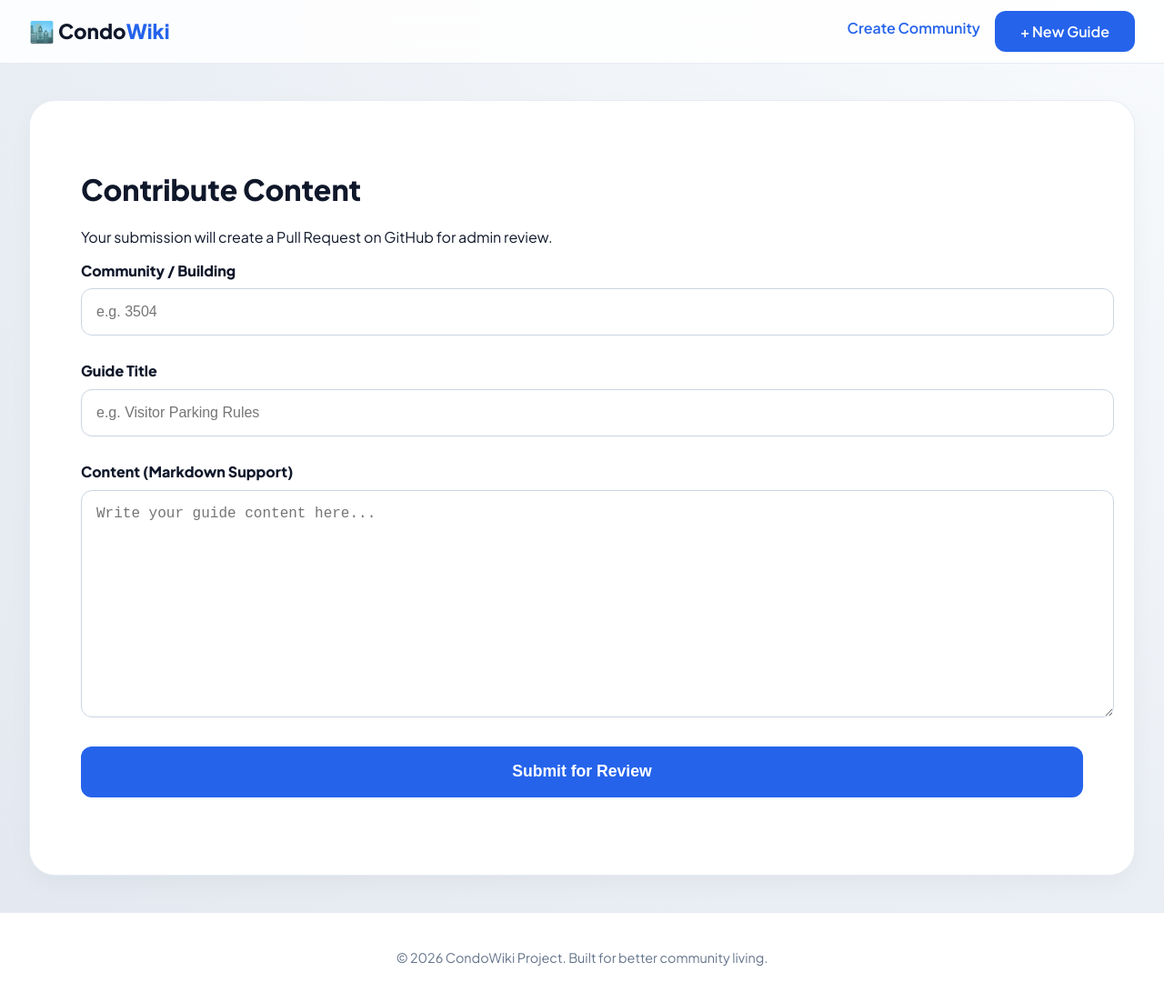
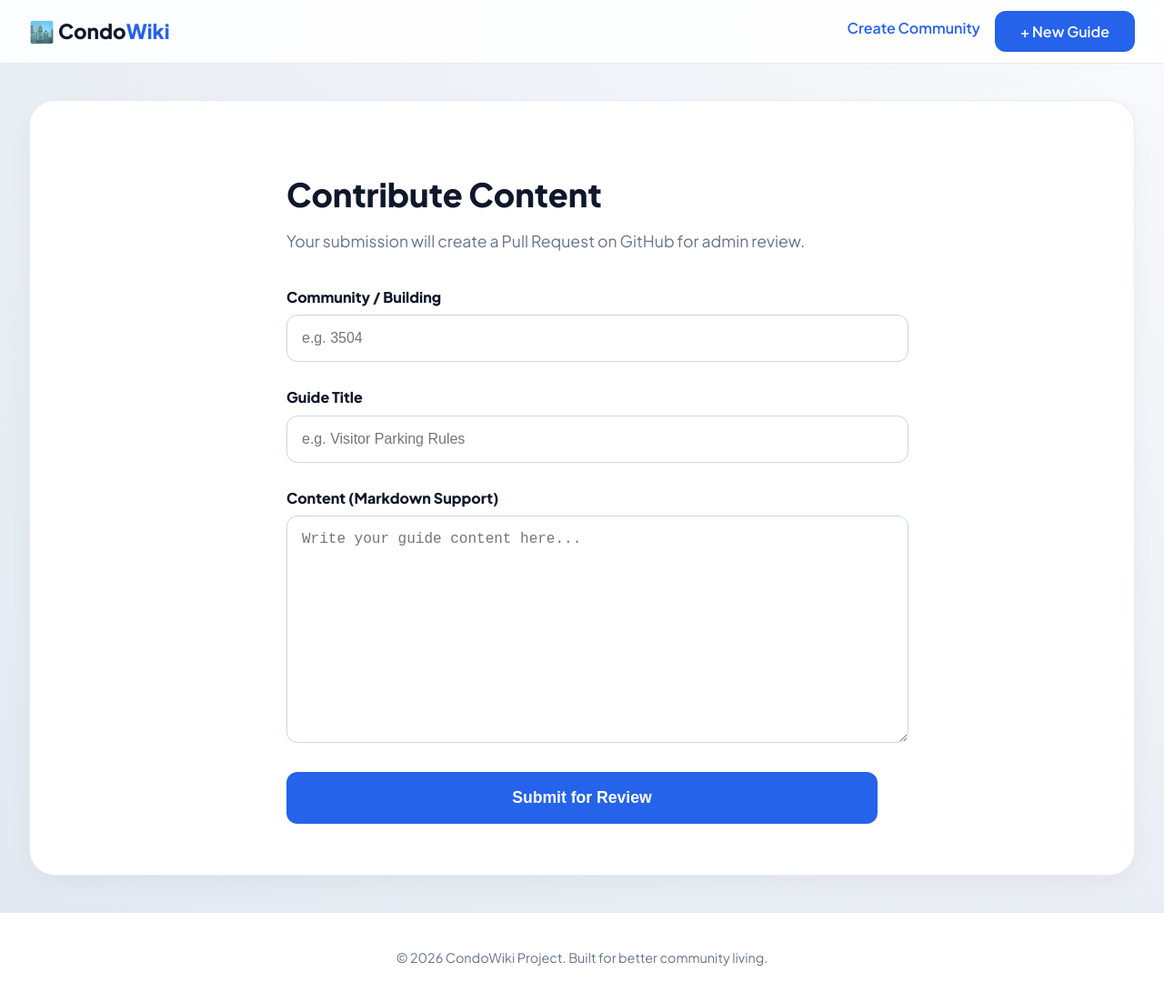
Before and after one commit to dekumar2-lab/lab-community, a Jekyll site: the page built from submit.html, in a window 1280 px wide and 1102 px high. Shown: the whole window at 91% size. Built offline with Jekyll 4.4.1, drawn with Linux system fonts in a browser that asks for light colours.

Commit message:
Checkpoint 1

```diff
--- a/_includes/custom-styles.html
+++ b/_includes/custom-styles.html
@@ -205,4 +205,9 @@
         display: block;
         margin-bottom: 0.6rem;
     }
+
+    #submitDiv {
+        max-width: 650px;
+        margin: 0 auto;
+    }
 </style>
--- a/submit.html
+++ b/submit.html
@@ -3,9 +3,9 @@ layout: default
 title: Submit Guide
 ---
 
-<div >
-    <h1 >Contribute Content</h1>
-    <p >Your submission will create a Pull Request on
+<div id="submitDiv">
+    <h1 style="font-size: 2.25rem; margin-bottom: 0.5rem;">Contribute Content</h1>
+    <p style="color: #64748b; margin-bottom: 2.5rem; font-size: 1.1rem;">Your submission will create a Pull Request on
         GitHub for admin review.</p>
 
     <form id="submissionForm">
```
